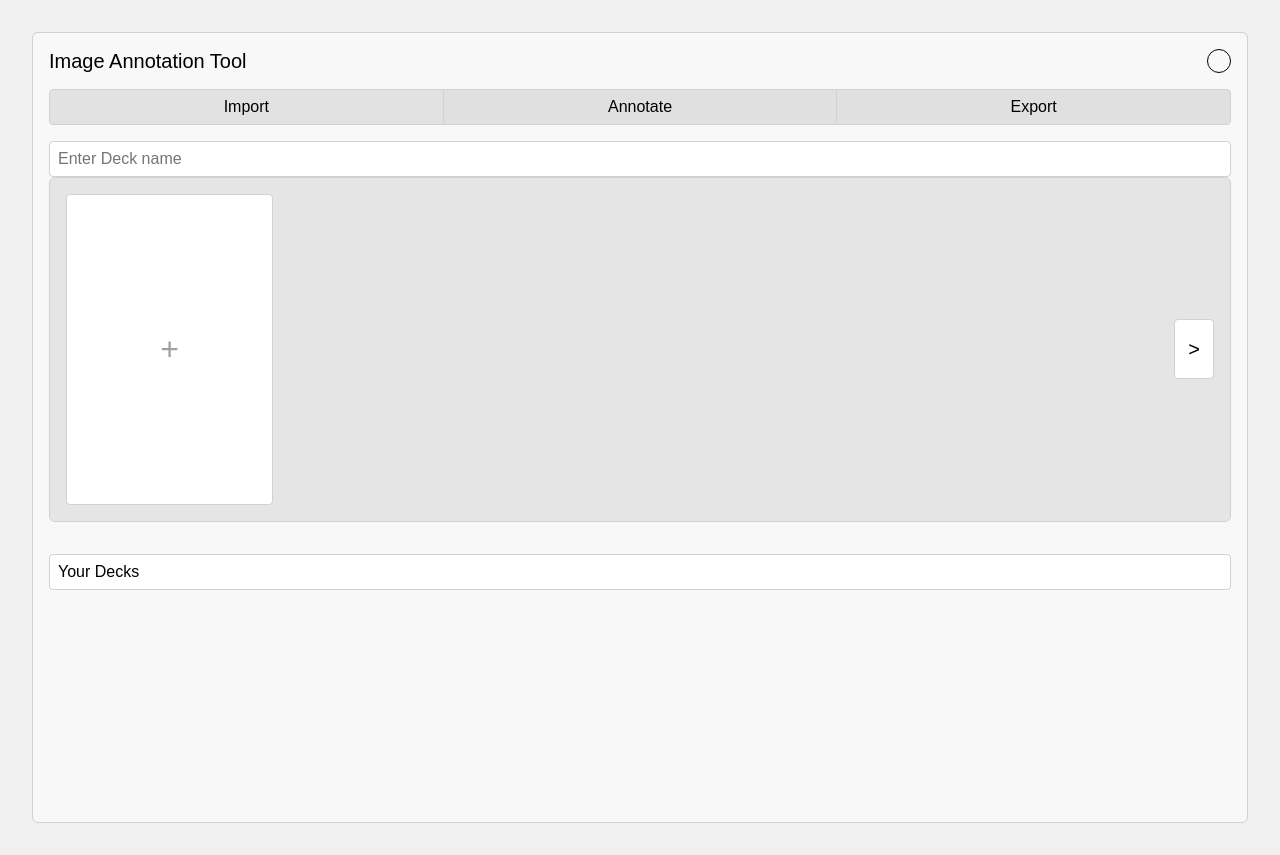
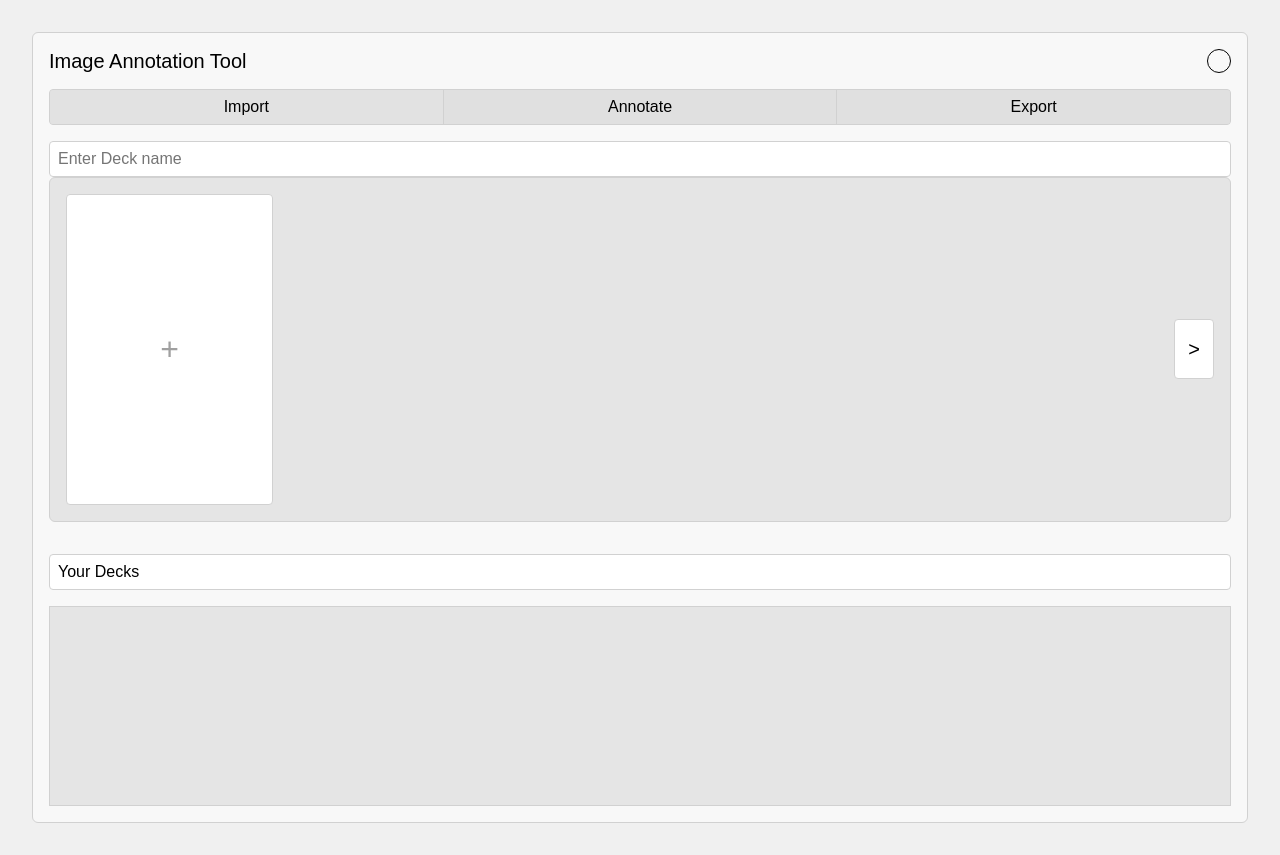
Before and after one commit to ZaynUH/annotation-tool, a Next.js app: page /upload in a window 1280 px wide. Built offline with nearby package versions, Linux system fonts and the light colour scheme.

Commit message:
css update

```diff
--- a/styles/UploadPage.module.css
+++ b/styles/UploadPage.module.css
@@ -165,6 +165,8 @@
   margin-top: 1rem;
   justify-content: space-between;
   min-height: 200px;
+  background-color: #e5e5e5;
+  border: 1px solid #d1d1d1;
 }
 
 .deck {
```
